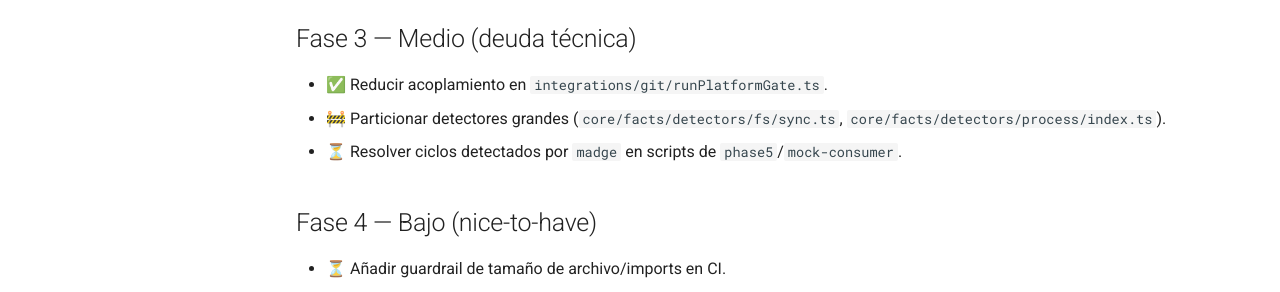
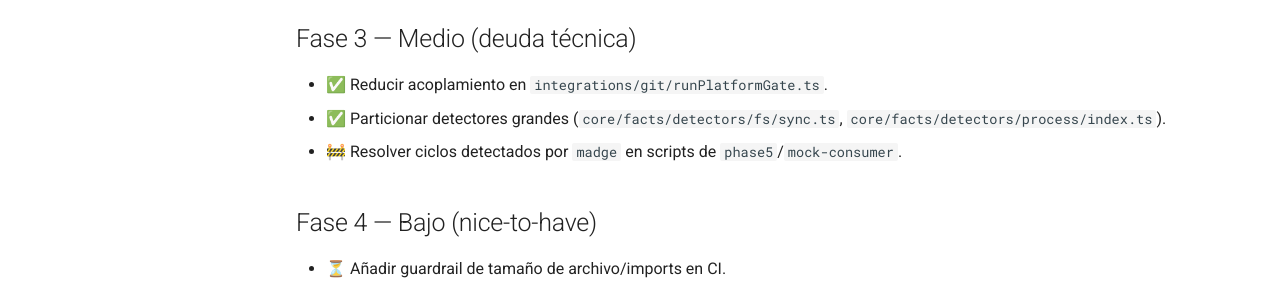
Before and after one commit to SwiftEnProfundidad/ast-intelligence-hooks, an MkDocs documentation site: the page built from docs/REFRACTOR_PROGRESS.md, in a window 1280 px wide and 900 px high, scrolled down 1801 px. Shown: the part 366-658 px from the top of the window. Built offline with MkDocs 1.6.1 and Material for MkDocs 9.7.7, drawn with Linux system fonts in a browser that asks for light colours; comment, search, counter and statistics services are not loaded.

```diff
--- a/docs/REFRACTOR_PROGRESS.md
+++ b/docs/REFRACTOR_PROGRESS.md
@@ -59,8 +59,8 @@ Estado consolidado del refactor con seguimiento de tareas y evidencia del avance
 
 ## Fase 3 — Medio (deuda técnica)
 - ✅ Reducir acoplamiento en `integrations/git/runPlatformGate.ts`.
-- 🚧 Particionar detectores grandes (`core/facts/detectors/fs/sync.ts`, `core/facts/detectors/process/index.ts`).
-- ⏳ Resolver ciclos detectados por `madge` en scripts de `phase5`/`mock-consumer`.
+- ✅ Particionar detectores grandes (`core/facts/detectors/fs/sync.ts`, `core/facts/detectors/process/index.ts`).
+- 🚧 Resolver ciclos detectados por `madge` en scripts de `phase5`/`mock-consumer`.
 
 ## Fase 4 — Bajo (nice-to-have)
 - ⏳ Añadir guardrail de tamaño de archivo/imports en CI.
```
